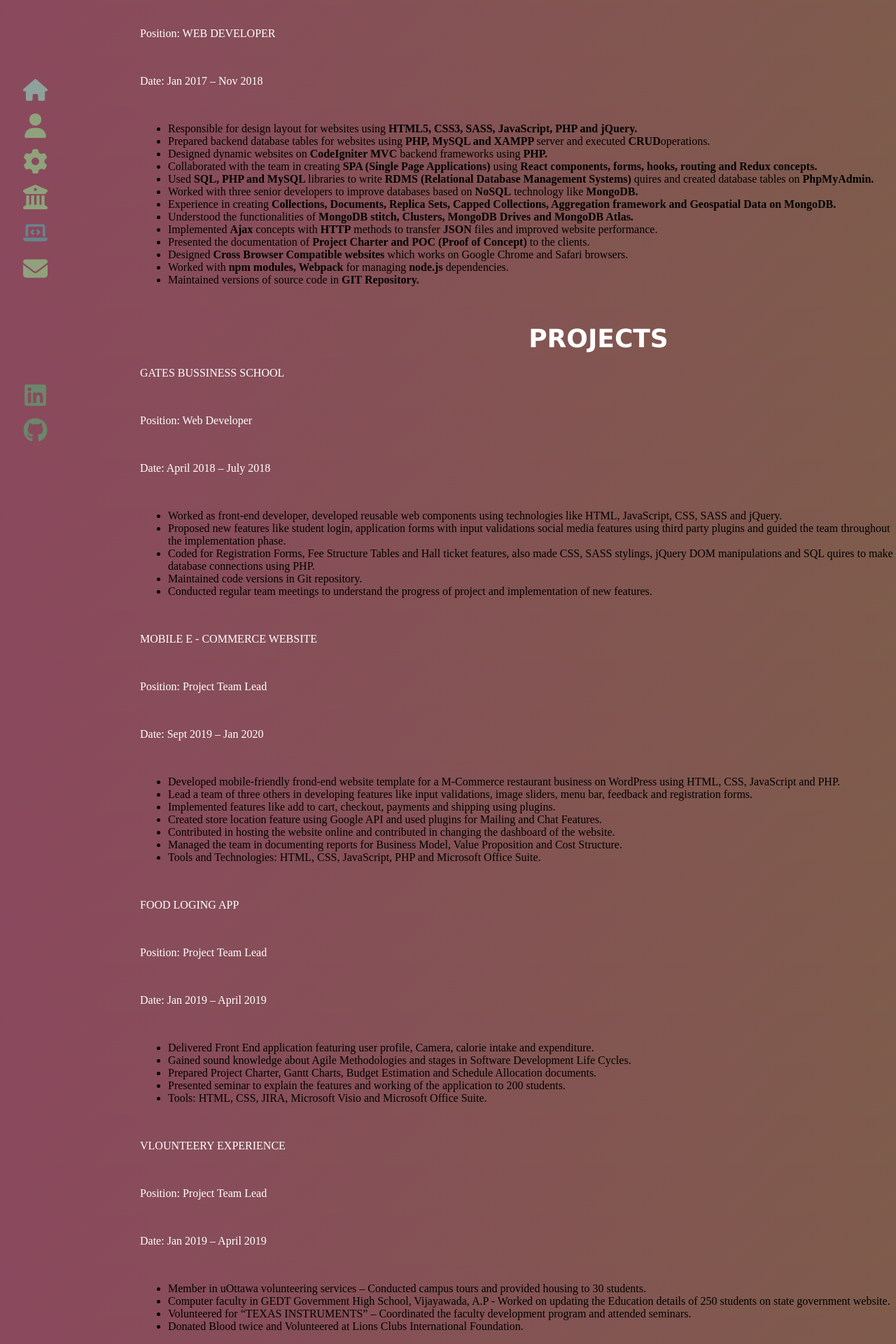
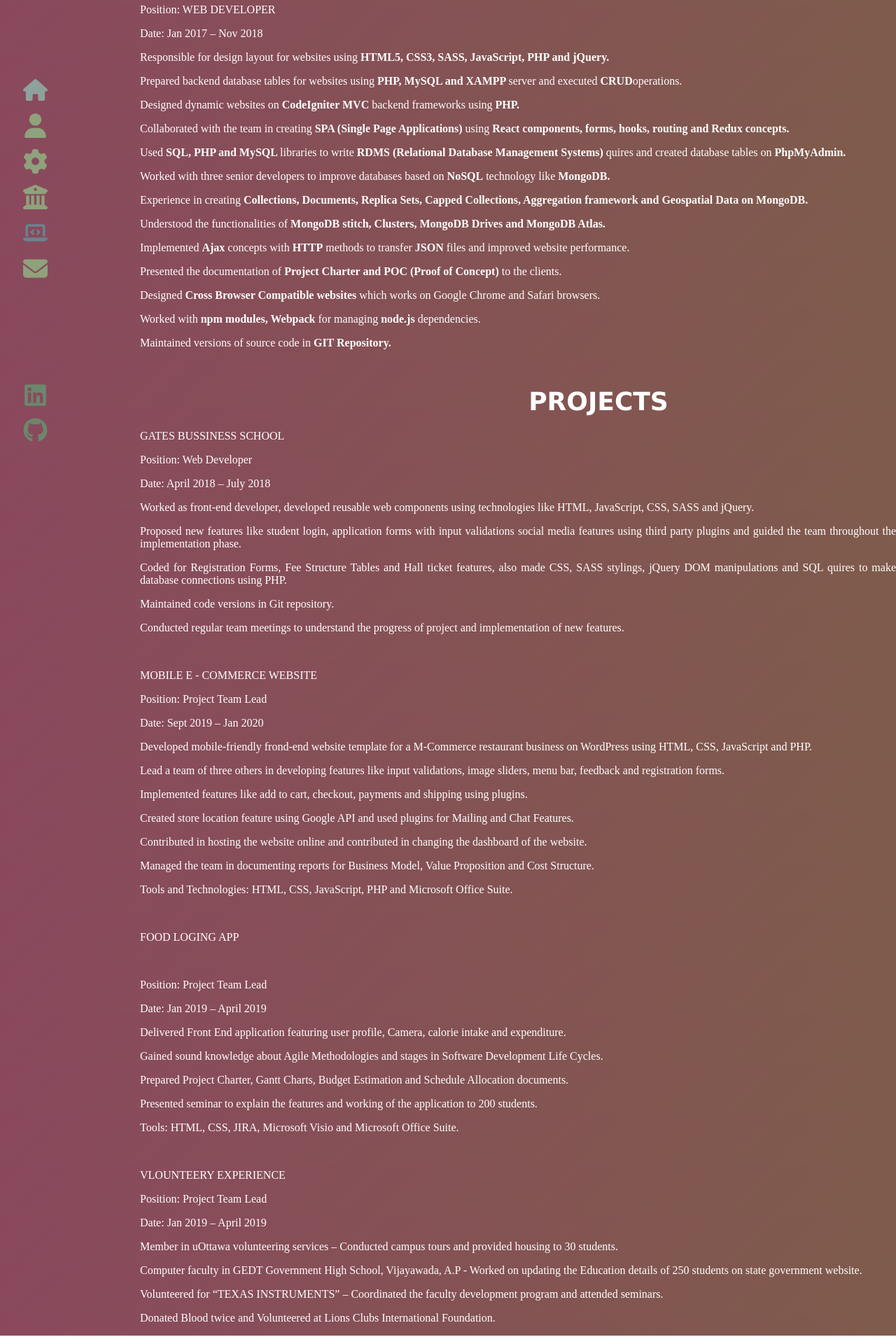
Before and after one commit to snadi043/PORTFOLIO, a React (Create React App) app: page /work in a window 1280 px wide. Shown: the part 110-2030 px from the top of the page at 70% size. Built offline with nearby package versions, Linux system fonts and the light colour scheme.

Commit message:
initial changes to work page & final changes to about paage

```diff
--- a/src/component/About/style.scss
+++ b/src/component/About/style.scss
@@ -1,49 +1,45 @@
 
-.main {
-    display: flex;
-    flex-direction: row;
-}
+// .Parent {
+//     display: flex;
+//     flex-direction: row;
+// }
 
 .left {
-    width: 60%;
-    height: 100vh;
+    width: 80%;
+    height: 100%;
     color: white;
     justify-content: center;
-}
+    margin-left: 200px;
 
-.right {
-    width: 30%;
-    height: 100vh;
 }
 
 
 h1{
-    color: #e1e5f4c7;
-    font-size: 36px;
+    color:#e1e5f4c7;
+    font-size: 27px;
     margin-left: 200px;
 
 }
 p{
     font-size: 16px;
     color: white;
-    // justify-content: center;
     text-align: justify;
-    margin-left: 200px
+
 
 }
 .stage-cube-cont {
     width: 50%;
     height: 100%;
     top: 0;
-    padding-top: 18%;
-    margin-left: 0;
-    position: absolute;
-    right: 0;
+    padding: 5%;
+    margin-left: 100px;
+    margin-top: 300px;
+    position: fixed;
     overflow: hidden;
+    opacity: 0.6;
   }
 
   .cubespinner {
-    position:sticky;
     animation-name: spincube;
     animation-timing-function: ease-in-out;
     animation-iteration-count: infinite;
--- a/src/component/Work/index.js
+++ b/src/component/Work/index.js
@@ -6,85 +6,65 @@ const Work = () => {
         <div>
             <div className="works">
       <h1>WORK EXPERIENCE</h1>
-      <p>Company: Arete IT Services Private Limited</p><br />
-      <p>Position: WEB DEVELOPER</p><br />
+      <p>Company: Arete IT Services Private Limited</p>
+      <p>Position: WEB DEVELOPER</p>
       <p>Date: Jan 2017 – Nov 2018</p>
-      <br />
-      <ul>
-        <li>Responsible for design layout for websites using <b>HTML5, CSS3, SASS, JavaScript, PHP and jQuery.</b></li>
-        <li>Prepared backend database tables for websites using <b>PHP, MySQL and XAMPP </b> server and executed <b>CRUD</b>operations.</li>
-        <li>Designed dynamic websites on <b>CodeIgniter MVC </b> backend frameworks using <b>PHP.</b></li>
-        <li>Collaborated with the team in creating <b>SPA (Single Page Applications)</b> using <b>React components, forms, hooks, routing and Redux concepts.</b></li>
-        <li>Used <b>SQL, PHP and MySQL </b> libraries to write <b>RDMS (Relational Database Management Systems) </b>quires and created database tables on <b>PhpMyAdmin.</b></li>
-        <li>Worked with three senior developers to improve databases based on <b>NoSQL</b> technology like <b>MongoDB.</b></li>
-        <li>Experience in creating <b>Collections, Documents, Replica Sets, Capped Collections, Aggregation framework and Geospatial Data on MongoDB.</b></li>
-        <li>Understood the functionalities of <b>MongoDB stitch, Clusters, MongoDB Drives and MongoDB Atlas.</b></li>
-        <li>Implemented <b>Ajax</b> concepts with <b>HTTP</b> methods to transfer <b>JSON</b> files and improved website performance.</li>
-        <li>Presented the documentation of <b>Project Charter and POC (Proof of Concept)</b> to the clients.</li>
-        <li>Designed <b>Cross Browser Compatible websites</b> which works on Google Chrome and Safari browsers.</li>
-        <li>Worked with <b>npm modules, Webpack</b> for managing <b>node.js</b> dependencies.</li>
-        <li>Maintained versions of source code in <b>GIT Repository.</b></li>
-      </ul>
+        <p>Responsible for design layout for websites using <b>HTML5, CSS3, SASS, JavaScript, PHP and jQuery.</b></p>
+        <p>Prepared backend database tables for websites using <b>PHP, MySQL and XAMPP </b> server and executed <b>CRUD</b>operations.</p>
+        <p>Designed dynamic websites on <b>CodeIgniter MVC </b> backend frameworks using <b>PHP.</b></p>
+        <p>Collaborated with the team in creating <b>SPA (Single Page Applications)</b> using <b>React components, forms, hooks, routing and Redux concepts.</b></p>
+        <p>Used <b>SQL, PHP and MySQL </b> libraries to write <b>RDMS (Relational Database Management Systems) </b>quires and created database tables on <b>PhpMyAdmin.</b></p>
+        <p>Worked with three senior developers to improve databases based on <b>NoSQL</b> technology like <b>MongoDB.</b></p>
+        <p>Experience in creating <b>Collections, Documents, Replica Sets, Capped Collections, Aggregation framework and Geospatial Data on MongoDB.</b></p>
+        <p>Understood the functionalities of <b>MongoDB stitch, Clusters, MongoDB Drives and MongoDB Atlas.</b></p>
+        <p>Implemented <b>Ajax</b> concepts with <b>HTTP</b> methods to transfer <b>JSON</b> files and improved website performance.</p>
+        <p>Presented the documentation of <b>Project Charter and POC (Proof of Concept)</b> to the clients.</p>
+        <p>Designed <b>Cross Browser Compatible websites</b> which works on Google Chrome and Safari browsers.</p>
+        <p>Worked with <b>npm modules, Webpack</b> for managing <b>node.js</b> dependencies.</p>
+        <p>Maintained versions of source code in <b>GIT Repository.</b></p>
     <br />
 
     <h1>PROJECTS</h1>
-      <p>GATES BUSSINESS SCHOOL</p><br />
-      <p>Position: Web Developer</p><br />
+      <p>GATES BUSSINESS SCHOOL</p>
+      <p>Position: Web Developer</p>
       <p>Date: April 2018 – July 2018</p>
-      <br />
-      <ul>
-      <li>Worked as front-end developer, developed reusable web components using technologies like HTML, JavaScript, CSS, SASS and jQuery.</li>
-      <li>Proposed new features like student login, application forms with input validations social media features using third party plugins and guided the team throughout the implementation phase.</li>
-      <li>Coded for Registration Forms, Fee Structure Tables and Hall ticket features, also made CSS, SASS stylings, jQuery DOM manipulations and SQL quires to make database connections using PHP.</li>
-      <li>Maintained code versions in Git repository.</li>
-      <li>Conducted regular team meetings to understand the progress of project and implementation of new features.</li>
-      </ul>
+      <p>Worked as front-end developer, developed reusable web components using technologies like HTML, JavaScript, CSS, SASS and jQuery.</p>
+      <p>Proposed new features like student login, application forms with input validations social media features using third party plugins and guided the team throughout the implementation phase.</p>
+      <p>Coded for Registration Forms, Fee Structure Tables and Hall ticket features, also made CSS, SASS stylings, jQuery DOM manipulations and SQL quires to make database connections using PHP.</p>
+      <p>Maintained code versions in Git repository.</p>
+      <p>Conducted regular team meetings to understand the progress of project and implementation of new features.</p>
     <br />
 
-    <p>MOBILE E - COMMERCE WEBSITE</p><br />
-      <p>Position: Project Team Lead</p><br />
+    <p>MOBILE E - COMMERCE WEBSITE</p>
+      <p>Position: Project Team Lead</p>
       <p>Date: Sept 2019 – Jan 2020</p>
-      <br />
-      <ul>
-      <li>Developed mobile-friendly frond-end website template for a M-Commerce restaurant business on WordPress using HTML, CSS, JavaScript and PHP.</li>
-      <li>Lead a team of three others in developing features like input validations, image sliders, menu bar, feedback and registration forms.</li>
-      <li>Implemented features like add to cart, checkout, payments and shipping using plugins.</li>
-      <li>Created store location feature using Google API and used plugins for Mailing and Chat Features.</li>
-      <li>Contributed in hosting the website online and contributed in changing the dashboard of the website.</li>
-      <li>Managed the team in documenting reports for Business Model, Value Proposition and Cost Structure.</li>
-      <li>Tools and Technologies: HTML, CSS, JavaScript, PHP and Microsoft Office Suite. </li>
-      </ul>
+      <p>Developed mobile-friendly frond-end website template for a M-Commerce restaurant business on WordPress using HTML, CSS, JavaScript and PHP.</p>
+      <p>Lead a team of three others in developing features like input validations, image sliders, menu bar, feedback and registration forms.</p>
+      <p>Implemented features like add to cart, checkout, payments and shipping using plugins.</p>
+      <p>Created store location feature using Google API and used plugins for Mailing and Chat Features.</p>
+      <p>Contributed in hosting the website online and contributed in changing the dashboard of the website.</p>
+      <p>Managed the team in documenting reports for Business Model, Value Proposition and Cost Structure.</p>
+      <p>Tools and Technologies: HTML, CSS, JavaScript, PHP and Microsoft Office Suite. </p>
     <br />
 
     <p>FOOD LOGING APP</p><br />
-      <p>Position: Project Team Lead</p><br />
+      <p>Position: Project Team Lead</p>
       <p>Date: Jan 2019 – April 2019</p>
-      <br />
-      <ul>
-      <li>Delivered Front End application featuring user profile, Camera, calorie intake and expenditure.</li>
-      <li> Gained sound knowledge about Agile Methodologies and stages in Software Development Life Cycles.</li>
-      <li>Prepared Project Charter, Gantt Charts, Budget Estimation and Schedule Allocation documents.</li>
-      <li>Presented seminar to explain the features and working of the application to 200 students. </li>
-      <li>Tools: HTML, CSS, JIRA, Microsoft Visio and Microsoft Office Suite.</li>
-      </ul>
+      <p>Delivered Front End application featuring user profile, Camera, calorie intake and expenditure.</p>
+      <p> Gained sound knowledge about Agile Methodologies and stages in Software Development Life Cycles.</p>
+      <p>Prepared Project Charter, Gantt Charts, Budget Estimation and Schedule Allocation documents.</p>
+      <p>Presented seminar to explain the features and working of the application to 200 students. </p>
+      <p>Tools: HTML, CSS, JIRA, Microsoft Visio and Microsoft Office Suite.</p>
       <br />
 
-      <p>VLOUNTEERY EXPERIENCE</p><br />
-      <p>Position: Project Team Lead</p><br />
+      <p>VLOUNTEERY EXPERIENCE</p>
+      <p>Position: Project Team Lead</p>
       <p>Date: Jan 2019 – April 2019</p>
-      <br />
-      <ul>
-      <li>Member in uOttawa volunteering services – Conducted campus tours and provided housing to 30 students.</li>
-      <li>Computer faculty in GEDT Government High School, Vijayawada, A.P - Worked on updating the Education details of 250 students on state government website. </li>
-      <li> Volunteered for “TEXAS INSTRUMENTS” – Coordinated the faculty development program and attended seminars.</li>
-      <li> Donated Blood twice and Volunteered at Lions Clubs International Foundation.</li>
-
-      </ul>
-
-
-
+      <p>Member in uOttawa volunteering services – Conducted campus tours and provided housing to 30 students.</p>
+      <p>Computer faculty in GEDT Government High School, Vijayawada, A.P - Worked on updating the Education details of 250 students on state government website. </p>
+      <p> Volunteered for “TEXAS INSTRUMENTS” – Coordinated the faculty development program and attended seminars.</p>
+      <p> Donated Blood twice and Volunteered at Lions Clubs International Foundation.</p>
           </div>
-
         </div>
     );
 }
```
Also changed, not shown: src/component/About/index.js (+20 -56 lines).
